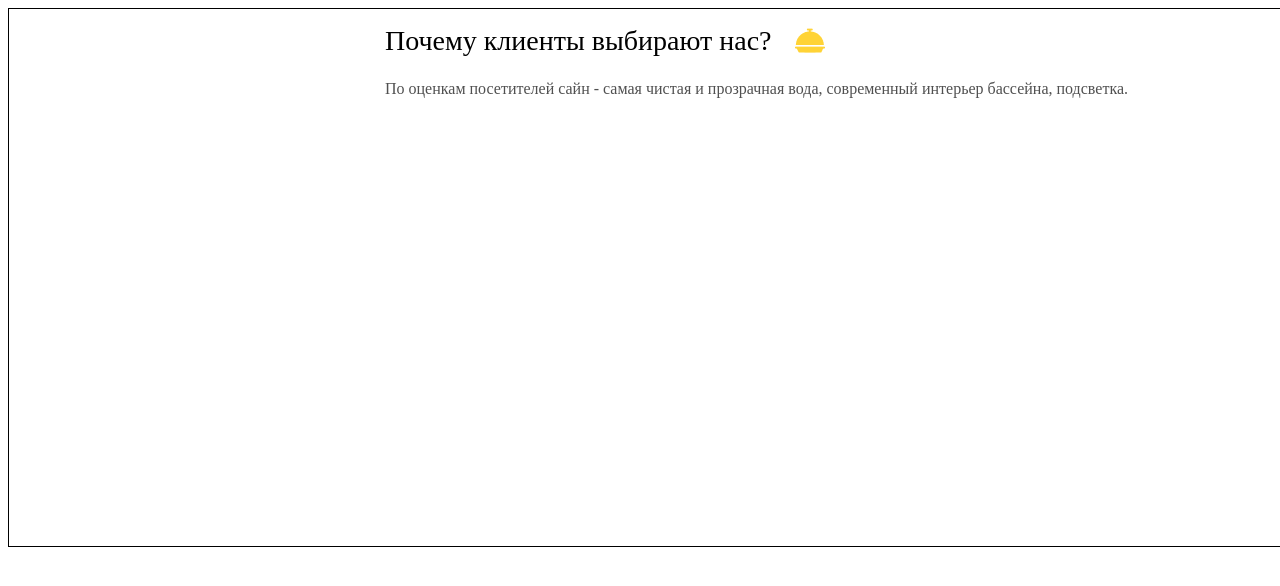
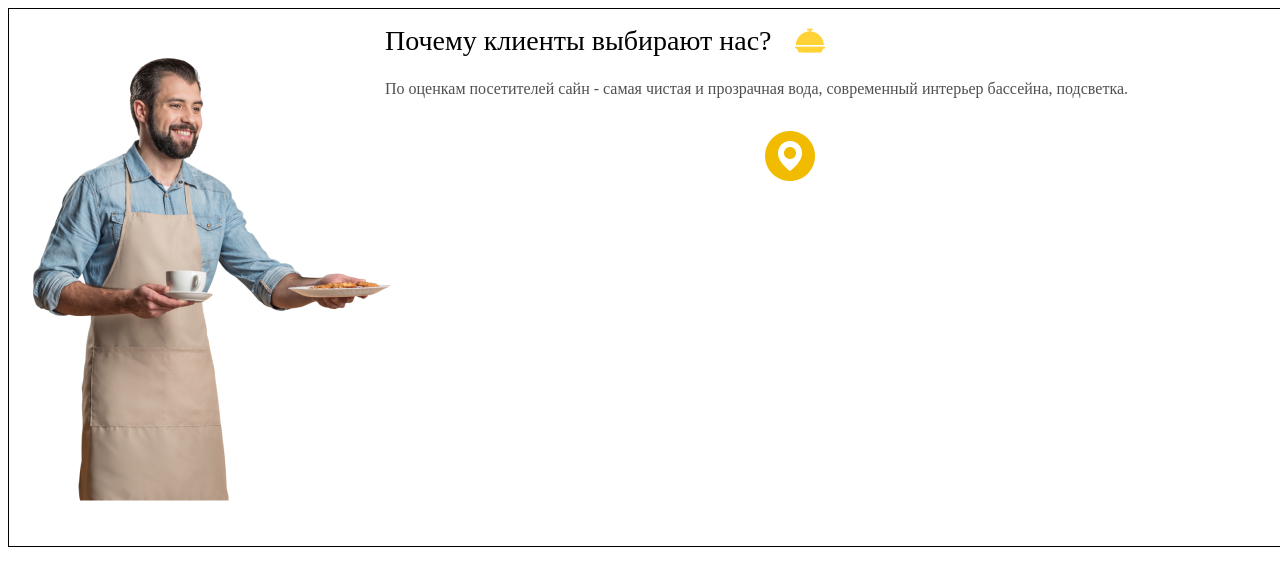
Before and after one commit to Maxounin/Lessons, a plain HTML site: page lesson-4/lesson-4.html in a window 1280 px wide. Shown: the top 586 px of the page. Drawn offline with Linux system fonts and the light colour scheme.

Commit message:
tried to do list block

```diff
--- a/lesson-4/css/style.css
+++ b/lesson-4/css/style.css
@@ -10,7 +10,7 @@ div.main {
     border: 1px solid black;
 }
 
-span {
+span.head-span {
     display: inline-block;
     width: 400px;
     height: 42px;
@@ -54,3 +54,28 @@ span.under-head {
     line-height: 24px;
     color: #505050;
 }
+
+div.content {
+    display: flex;
+    justify-content: space-between;
+    align-items: flex-start;
+}
+
+img.icon {
+    width: 50px;
+    height: 50px;
+    margin-right: 25px;
+
+    display: inline-block;
+}
+
+div.list {
+    left: 765px;
+    top: 131px;
+    position: absolute;
+}
+
+.icon {
+    width: 50px;
+    height: 50px;
+}
--- a/lesson-4/lesson-4.html
+++ b/lesson-4/lesson-4.html
@@ -8,10 +8,28 @@
 <body>
     <div class="main">
         <div class="head">
-            <span>Почему клиенты выбирают нас?</span><img class="head" src="icon.png" />
+            <span class="head-span">Почему клиенты выбирают нас?</span><img class="head" src="icon.png" />
         </div>
         <span class="under-head">По оценкам посетителей сайн - самая чистая и прозрачная вода, современный интерьер бассейна, подсветка.</span>
+        <div class="content">
+            <img src="pngegg 2.png" />
+            <div class="list">
+                <div><img class="icon" src="loc.png" />
 
+                </div>
+
+
+
+
+
+
+
+
+    <!--<br /><img class="icon" src="acc.png" />
+    <br /><img class="icon" src="food.png" />
+    <br /><img class="icon" src="time.png" />-->
+            </div>
+        </div>
 
 
 
```
Also changed, not shown: lesson-4/acc.png (added), lesson-4/food.png (added), lesson-4/loc.png (added), lesson-4/time.png (added).
